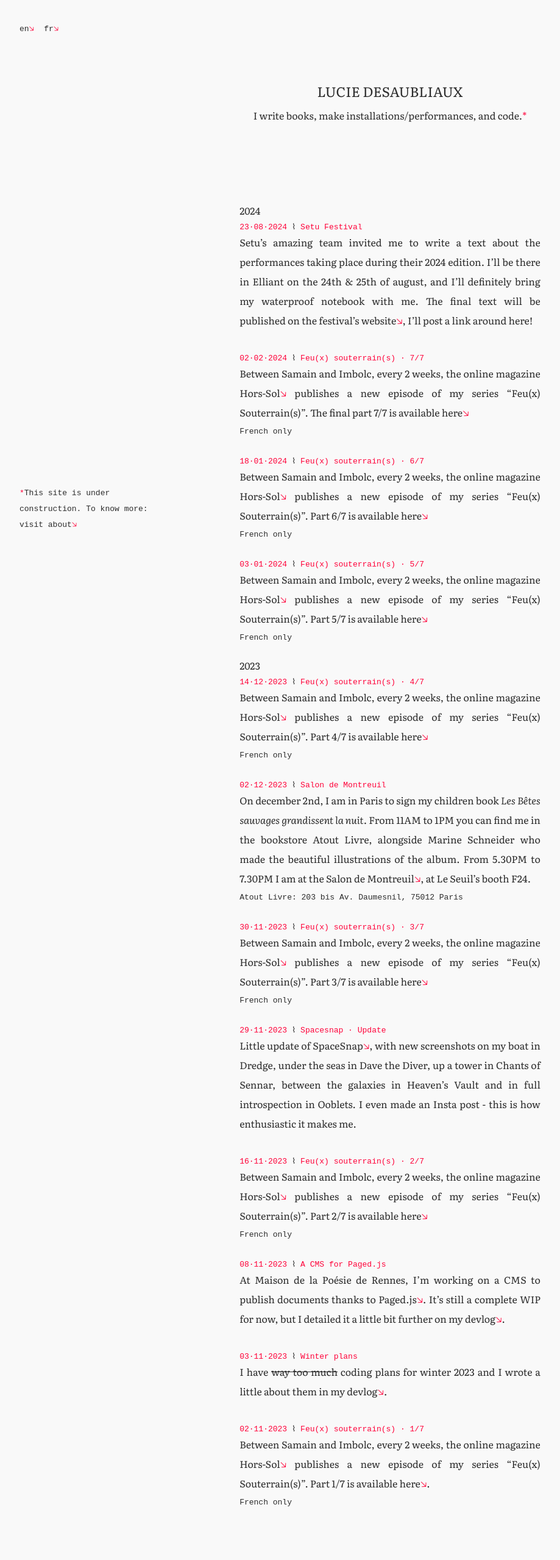
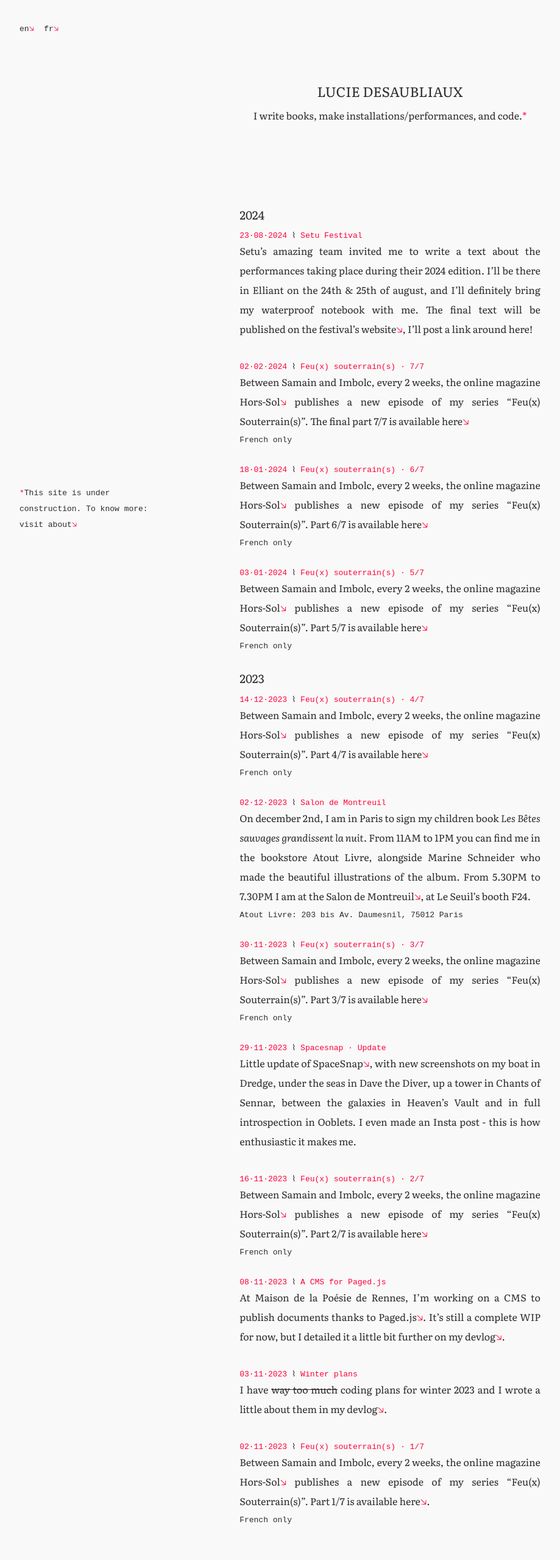
Before and after one commit to PQuod/personal_timeline, a Jekyll site: the page built from index.md, in a window 1280 px wide. Shown: the whole page at 61% size, without its empty margins (0-919 px from the left). Built offline with Jekyll 4.4.1, drawn with Linux system fonts in a browser that asks for light colours; before the commit the page ends 2529 px from its top, so only the background shows below that.

Commit message:
Update home.html

```diff
--- a/_layouts/home.html
+++ b/_layouts/home.html
@@ -6,7 +6,7 @@ layout: default
     {% for post in posts %}
     {% assign currentdate = post.date | date: "%Y" %}
     {% if currentdate != date %}
-    {{ currentdate }}
+    <h2>{{ currentdate }}</h2>
     {% assign date = currentdate %}
     {% endif %}
     <div class="post_header"><span class="colored">{{ post.date | date: "%d·%m·%Y"}}</span> &#8967; <span class="colored">{{ post.title }}</span></div>{{ post.content | markdownify }}
```
